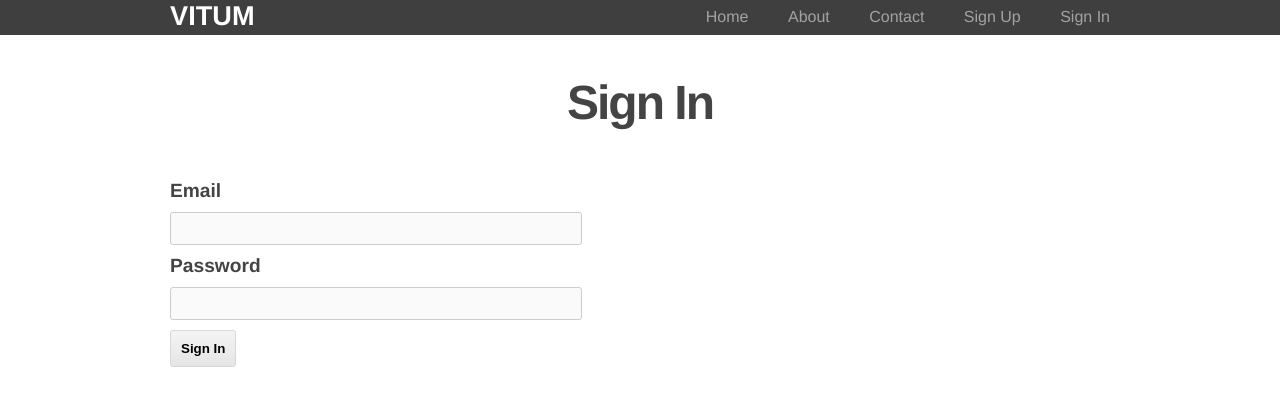
After one commit to acesco/vitum, a Flask app: page /signin in a window 1280 px wide. The commit adds this page. Shown: the top 406 px of the page. Run offline with Flask 2, Linux system fonts and the light colour scheme.

Commit message:
finished third tutorial, users

```diff
--- /dev/null
+++ b/runserver.py
@@ -0,0 +1,3 @@
+from vitae_mecum import app
+
+app.run(debug=True)
--- /dev/null
+++ b/vitae_mecum/forms.py
@@ -0,0 +1,54 @@
+from flask_wtf import Form
+from wtforms import StringField, TextAreaField, SubmitField, validators, PasswordField
+from models import db, User
+
+
+class ContactForm(Form):
+    name = StringField("Name", [validators.InputRequired("Please enter your name.")])
+    email = StringField("Email", [validators.InputRequired("Please enter your email."), validators.Email("Please enter "
+                        "a valid email address.")])
+    subject = StringField("Subject", [validators.InputRequired("Please enter the subject.")])
+    message = TextAreaField("Message", [validators.InputRequired("Please enter your message.")])
+    submit = SubmitField("Send")
+
+
+class SignupForm(Form):
+    firstname = StringField("First name",  [validators.InputRequired("Please enter your first name.")])
+    lastname = StringField("Last name",  [validators.InputRequired("Please enter your last name.")])
+    email = StringField("Email",  [validators.InputRequired("Please enter your email address."), validators.Email("Please enter your email address.")])
+    password = PasswordField('Password', [validators.InputRequired("Please enter a password.")])
+    submit = SubmitField("Create account")
+
+    def __init__(self, *args, **kwargs):
+        Form.__init__(self, *args, **kwargs)
+
+    def validate(self):
+        if not Form.validate(self):
+            return False
+
+        user = User.query.filter_by(email=self.email.data.lower()).first()
+        if user:
+            self.email.errors.append("That email is already taken")
+            return False
+        else:
+            return True
+
+
+class SigninForm(Form):
+    email = StringField("Email",  [validators.InputRequired("Please enter your email address."), validators.Email("Please enter your email address.")])
+    password = PasswordField('Password', [validators.InputRequired("Please enter a password.")])
+    submit = SubmitField("Sign In")
+
+    def __init__(self, *args, **kwargs):
+        Form.__init__(self, *args, **kwargs)
+
+    def validate(self):
+        if not Form.validate(self):
+            return False
+
+        user = User.query.filter_by(email = self.email.data.lower()).first()
+        if user and user.check_password(self.password.data):
+            return True
+        else:
+            self.email.errors.append("Invalid e-mail or password")
+            return False
--- /dev/null
+++ b/vitae_mecum/routes.py
@@ -0,0 +1,104 @@
+from vitae_mecum import app
+from flask import render_template, request, flash, session, url_for, redirect
+from flask_mail import Mail
+from vitae_mecum.forms import ContactForm, SignupForm, SigninForm
+from models import db, User
+
+mail = Mail()
+
+
+@app.route('/')
+def home():
+    return render_template('home.html')
+
+
+@app.route('/about')
+def about():
+    return render_template('about.html')
+
+
+@app.route('/contact', methods=['GET', 'POST'])
+def contact():
+    form = ContactForm()
+
+    if request.method == 'POST':
+        if form.validate() == False:
+            flash('All fields are required.')
+            return render_template('contact.html', form=form)
+        else:
+            #  msg = Message(form.subject.data, sender='', recipients=[''])
+            #  msg.body = """
+            #  From: %s <%s>
+            #  %s
+            #  """ % (form.name.data, form.email.data, form.message.data)
+            #  mail.send(msg)
+            return render_template('contact.html', success=True)
+
+    elif request.method == 'GET':
+        return render_template('contact.html', form=form)
+
+
+@app.route('/signup', methods=['GET', 'POST'])
+def signup():
+
+    if 'email' in session:
+        return redirect(url_for('profile'))
+
+    form = SignupForm()
+
+    if request.method == 'POST':
+        if form.validate() == False:
+            return render_template('signup.html', form=form)
+        else:
+            newuser = User(form.firstname.data, form.lastname.data, form.email.data, form.password.data)
+            db.session.add(newuser)
+            db.session.commit()
+
+            session['email'] = newuser.email
+
+            return redirect(url_for('profile'))
+
+    elif request.method == 'GET':
+        return render_template('signup.html', form=form)
+
+
+@app.route('/profile')
+def profile():
+
+    if 'email' not in session:
+        return redirect(url_for('signin'))
+
+    user = User.query.filter_by(email = session['email']).first()
+
+    if user is None:
+        return redirect(url_for('signin'))
+    else:
+        return render_template('profile.html')
+
+
+@app.route('/signin', methods=['GET', 'POST'])
+def signin():
+
+    if 'email' in session:
+        return redirect(url_for('profile'))
+
+    form = SigninForm()
+
+    if request.method == 'POST':
+        if form.validate() == False:
+            return render_template('signin.html', form=form)
+        else:
+            session['email'] = form.email.data
+            return redirect(url_for('profile'))
+
+    elif request.method == 'GET':
+        return render_template('signin.html', form=form)
+
+
+@app.route('/signout')
+def signout():
+    if 'email' not in session:
+        return redirect(url_for('signin'))
+
+    session.pop('email', None)
+    return redirect(url_for('home'))
--- a/static/css/main.css
+++ b/vitae_mecum/static/css/main.css
@@ -86,6 +86,7 @@ h3 {
 }
 
 /* Contact form */
+
 form label {
   font-size: 1.2em;
   font-weight: bold;
@@ -157,3 +158,22 @@ form input#submit:hover{
   padding: 10px;
   width: 400px;
 }
+
+/* Signup form */
+
+form input#firstname,
+form input#lastname,
+form input#password {
+  width: 400px;
+  background-color: #fafafa;
+  -webkit-border-radius: 3px;
+     -moz-border-radius: 3px;
+          border-radius: 3px;
+  border: 1px solid #cccccc;
+  padding: 5px;
+  font-size: 1.1em;
+}
+
+form input#password {
+  margin-bottom: 10px;
+}
--- a/templates/layout.html
+++ b/vitae_mecum/templates/layout.html
@@ -14,6 +14,13 @@
                         <li><a href="{{ url_for('home') }}">Home</a></li>
                         <li><a href="{{ url_for('about') }}">About</a></li>
                         <li><a href="{{ url_for('contact') }}">Contact</a></li>
+                        {% if 'email' in session %}
+                            <li><a href="{{ url_for('profile') }}">Profile</a></li>
+                            <li><a href="{{ url_for('signout') }}">Sign Out</a></li>
+                        {% else %}
+                            <li><a href="{{ url_for('signup') }}">Sign Up</a></li>
+                            <li><a href="{{ url_for('signin') }}">Sign In</a></li>
+                        {% endif %}
                     </ul>
                 </nav>
             </div>
--- /dev/null
+++ b/vitae_mecum/templates/signin.html
@@ -0,0 +1,26 @@
+{% extends "layout.html" %}
+
+{% block content %}
+    <h2>Sign In</h2>
+
+    {% for message in form.email.errors %}
+        <div class="flash">{{ message }}</div>
+    {% endfor %}
+
+    {% for message in form.password.errors %}
+        <div class="flash">{{ message }}</div>
+    {% endfor %}
+
+    <form action="{{ url_for('signin') }}" method=post>
+        {{ form.hidden_tag() }}
+
+        {{ form.email.label }}
+        {{ form.email }}
+
+        {{ form.password.label }}
+        {{ form.password }}
+
+        {{ form.submit }}
+    </form>
+
+{% endblock %}
```
Also changed, not shown: forms.py (deleted, +0 -10 lines), routes.py (deleted, +0 -48 lines), vitae_mecum/__init__.py (added, +24 -0 lines), vitae_mecum/models.py (added, +24 -0 lines), vitae_mecum/templates/profile.html (added, +7 -0 lines), vitae_mecum/templates/signup.html (added, +40 -0 lines), vitae_mecum/templates/about.html (renamed from templates/about.html), vitae_mecum/templates/contact.html (renamed from templates/contact.html), vitae_mecum/templates/home.html (renamed from templates/home.html).
